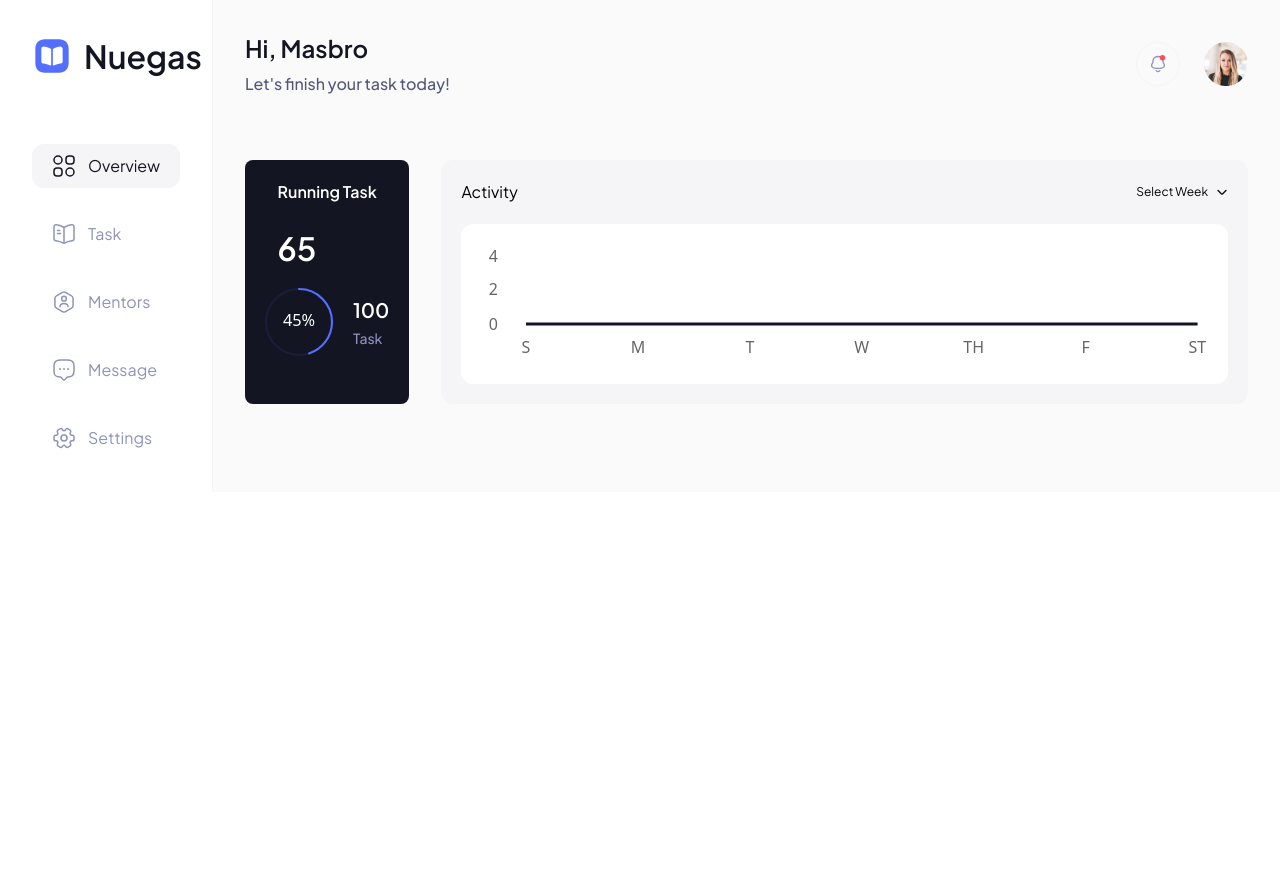
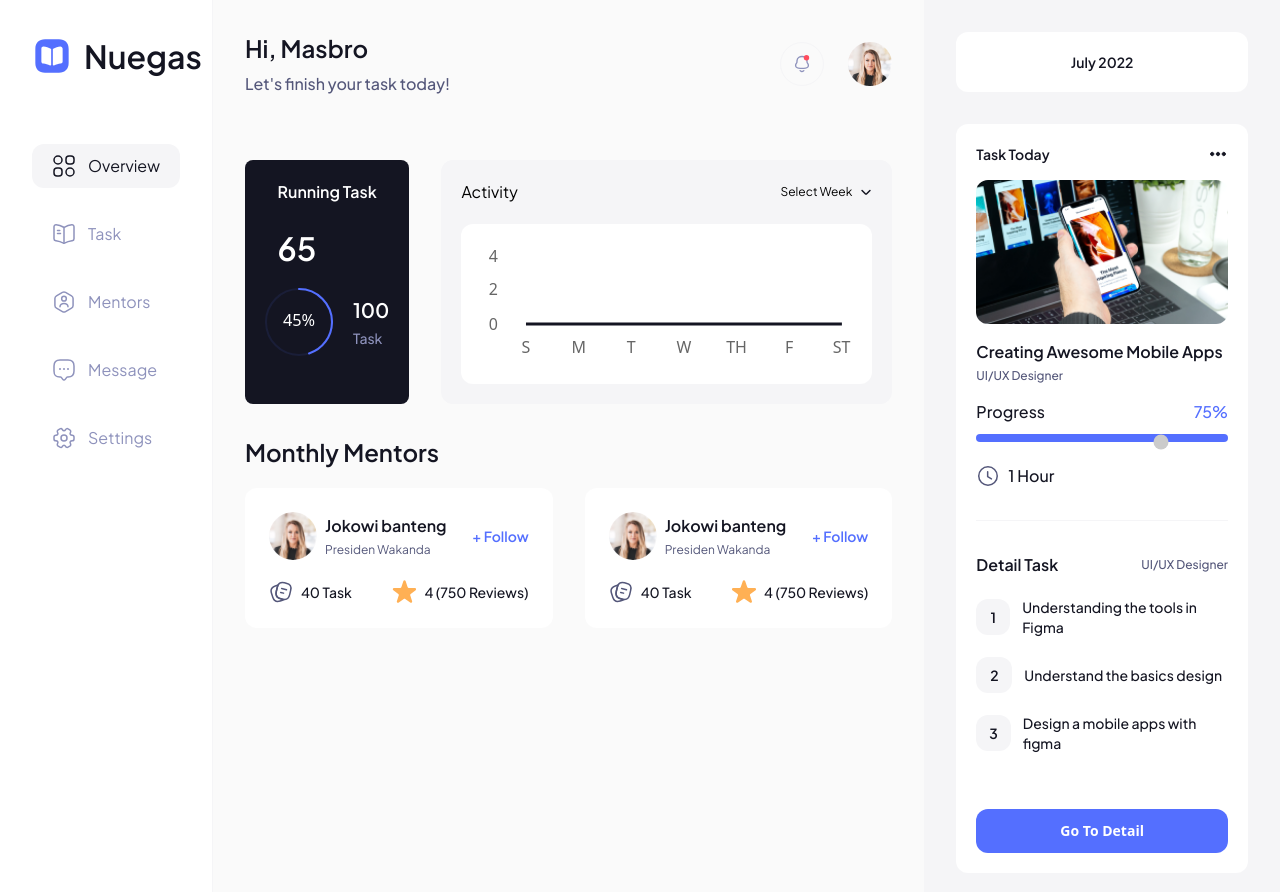
Before and after one commit to pujiragil/nuegas, a React (Vite) app: page / in a window 1280 px wide. Shown: the top 892 px of the page. Before the commit the page ends 800 px from the top, so only its background shows below. Built offline with nearby package versions, Linux system fonts and the light colour scheme.

Commit message:
applied taskDetail component

```diff
--- a/src/pages/overview.tsx
+++ b/src/pages/overview.tsx
@@ -1,27 +1,61 @@
 import { ReactElement } from "react";
+import { Mentor } from "../components/Card";
 import Chart from "../components/Chart";
 import ProfileLayout from "../components/Layouts/ProfileLayout";
 import ProgressBar from "../components/Progress";
 import "../components/Progress/progressStyle.css";
+import TaskDetail from "../components/Task";
 
 const Dashboard = (): ReactElement => {
   return (
-    <>
+    <div className="flex flex-col md:flex-row">
+      <div className="basis-full md:basis-8/12">
         {/* Profile Layout */}
         <ProfileLayout
           titleProfile="Hi, Masbro"
           descProfile="Let's finish your task today!"
         />
 
-      <div className="px-6 py-8 bg-primary-100 md:bg-primary-200 md:p-8">
+        <div className="px-6 py-8 bg-primary-100 space-y-8 md:bg-primary-200 md:p-8">
           <div className="flex flex-col gap-8 md:flex-row">
             {/* ProgressBar Component */}
             <ProgressBar />
             {/* Chart Component */}
             <Chart />
           </div>
+
+          {/* Mentors */}
+          <div className="flex flex-col gap-5">
+            <div className="flex items-center justify-between">
+              <h2 className="text-2xl font-semibold text-secondary-100">
+                Monthly Mentors
+              </h2>
             </div>
-    </>
+            <div className="grid md:grid-cols-2 md:gap-8">
+              <Mentor
+                avatar="/profile.png"
+                name="Jokowi banteng"
+                jobTitle="Presiden Wakanda"
+                tasks={40}
+                stars={4.0}
+                reviews={750}
+              />
+              <Mentor
+                avatar="/profile.png"
+                name="Jokowi banteng"
+                jobTitle="Presiden Wakanda"
+                tasks={40}
+                stars={4.0}
+                reviews={750}
+              />
+            </div>
+          </div>
+        </div>
+      </div>
+
+      {/* Task Detail */}
+      <TaskDetail />
+    </div>
   );
 };
 
```
Lines whose indentation alone changed are shown as unchanged.
